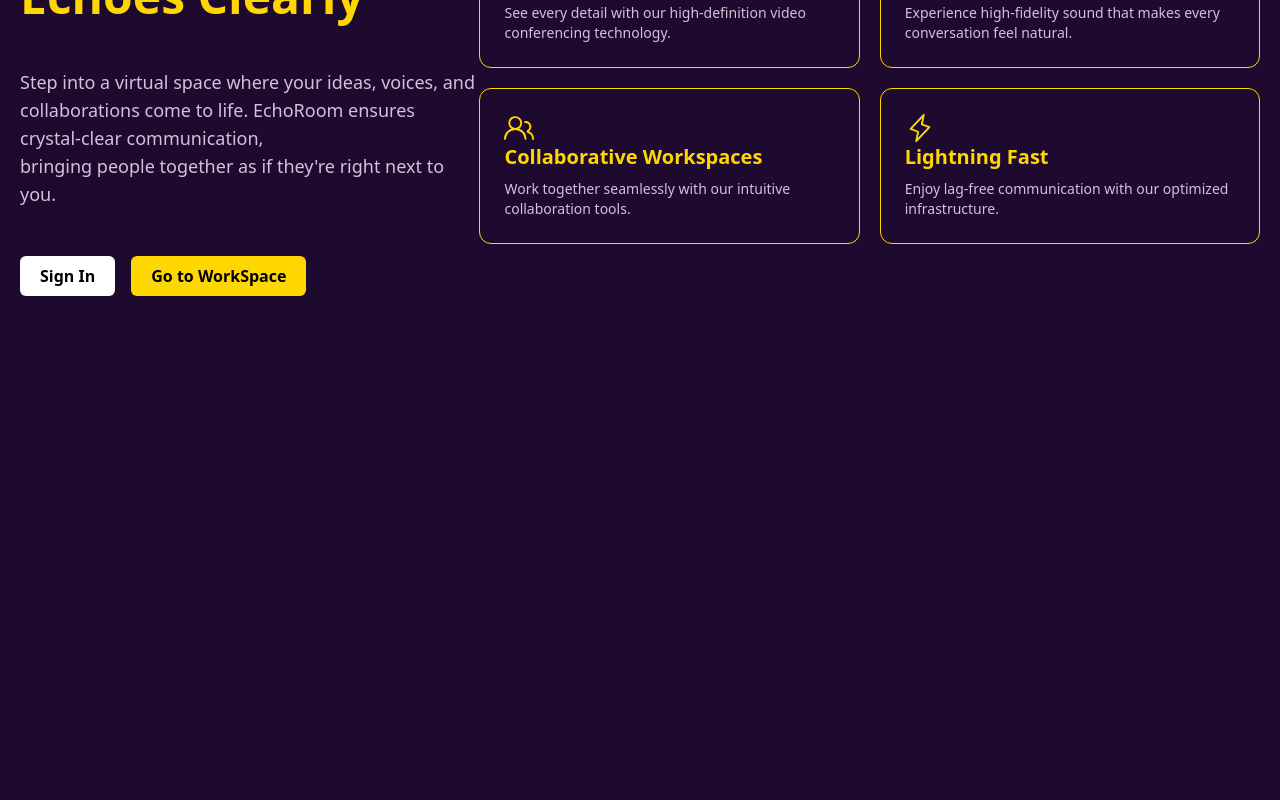
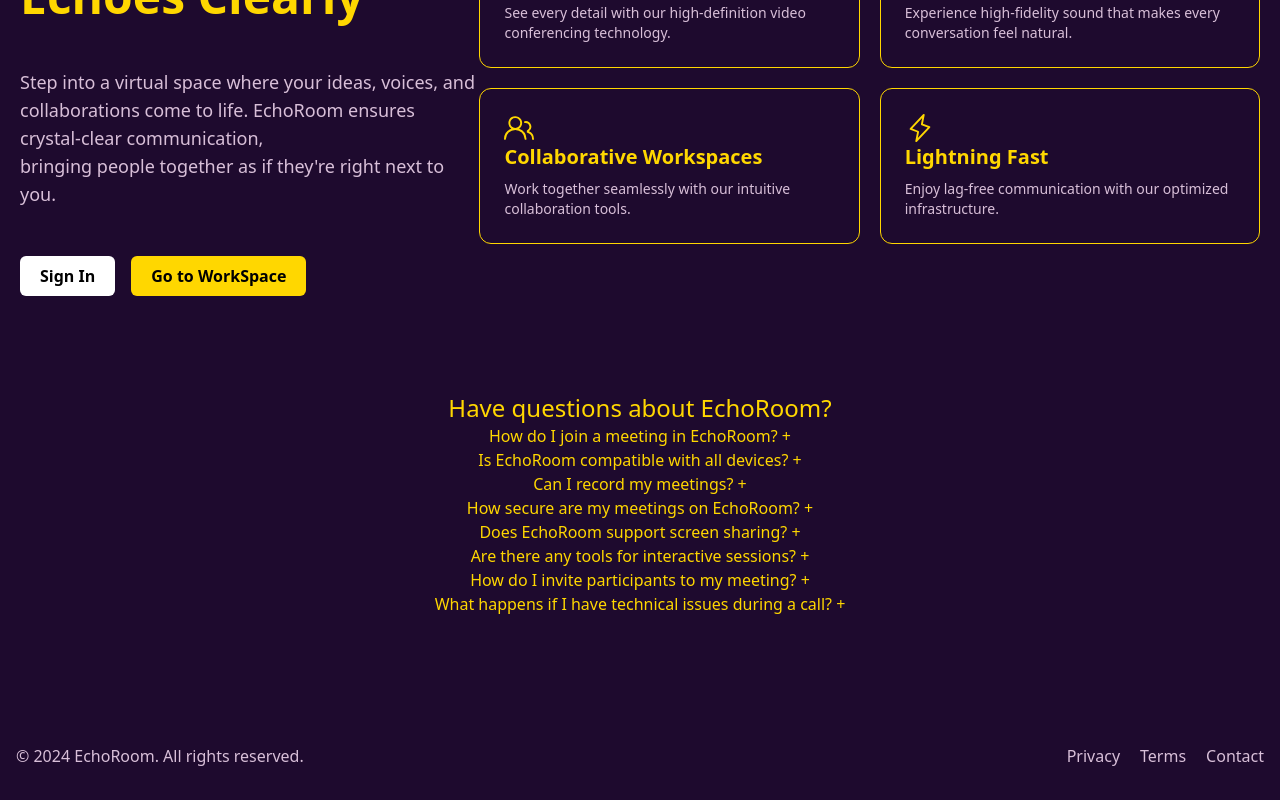
Before and after one commit to AxBwal/EchoRoom, a Next.js app: page / in a window 1280 px wide. Shown: the part 240-1040 px from the top of the page. Before the commit the page ends 800 px from the top, so only its background shows below. Built offline with nearby package versions, Linux system fonts and the light colour scheme.

Commit message:
faq section added

```diff
--- /dev/null
+++ b/src/app/Components/Home/Faq.tsx
@@ -0,0 +1,92 @@
+"use client"
+import React, { useState } from "react";
+
+const faqData = [
+    {
+        id: 1,
+        question: "How do I join a meeting in EchoRoom?",
+        answer:
+            "Simply click on the meeting link provided by the host. You can also enter the meeting ID on the homepage to join instantly.",
+    },
+    {
+        id: 2,
+        question: "Is EchoRoom compatible with all devices?",
+        answer:
+            "Yes, EchoRoom is optimized for desktop, tablet, and mobile devices, providing a seamless experience across all platforms.",
+    },
+    {
+        id: 3,
+        question: "Can I record my meetings?",
+        answer:
+            "Absolutely! With one-click recording, you can capture entire sessions to review or share later.",
+    },
+    {
+        id: 4,
+        question: "How secure are my meetings on EchoRoom?",
+        answer:
+            "EchoRoom uses end-to-end encryption to ensure that your conversations, files, and video streams are secure and accessible only to participants.",
+    },
+    {
+        id: 5,
+        question: "Does EchoRoom support screen sharing?",
+        answer:
+            "Yes, you can share your entire screen, specific applications, or browser tabs easily, enhancing collaborative experiences.",
+    },
+    {
+        id: 6,
+        question: "Are there any tools for interactive sessions?",
+        answer:
+            "EchoRoom includes polls, Q&A, and virtual whiteboards to help keep your sessions engaging and interactive.",
+    },
+    {
+        id: 7,
+        question: "How do I invite participants to my meeting?",
+        answer:
+            "When creating a meeting, EchoRoom generates a unique link that you can share with participants. You can also add email invitations directly through the app.",
+    },
+    {
+        id: 8,
+        question: "What happens if I have technical issues during a call?",
+        answer:
+            "EchoRoom offers 24/7 support. Visit the help section in the app or contact our support team for assistance at any time.",
+    },
+];
+
+function Faq() {
+    const [openid, setOpenid] = useState<number | null>(null)
+    function openhandler(id: number) {
+        if (openid === null) {
+            setOpenid(id)
+        }
+        else {
+            setOpenid(null)
+        }
+    }
+    return (
+        <div>
+            <div>
+                <div className="text-[#FFD700] text-2xl text-center"> Have questions about EchoRoom? </div>
+                <div>
+                    {
+                        faqData.map((item) => {
+                            return <div key={item.id}>
+                                <div className="text-[#FFD700] text-center">{item.question} <span className="cursor-pointer" onClick={() => openhandler(item.id)}>
+                                    {
+                                        openid === item.id ? ("-") : ("+")
+                                    }
+                                </span>
+                                </div>
+
+                                {
+                                    openid === item.id && (<div className="text-[#D8BFD8] text-center">{item.answer}</div>)
+                                }
+                            </div>
+                        })
+                    }
+                </div>
+            </div>
+        </div>
+    );
+}
+
+export default Faq;
--- /dev/null
+++ b/src/app/Components/Home/Footer.tsx
@@ -0,0 +1,18 @@
+import React from 'react'
+
+function Footer() {
+    return (
+        <div>
+            <div className='flex justify-between items-center text-[#D8BFD8] px-4 py-8 mt-24'>
+            <div>© 2024 EchoRoom. All rights reserved.</div>
+            <div className='flex gap-5 text-[#D8BFD8]'>
+                <div className="hover:text-[#FFD700] cursor-pointer">Privacy</div>
+                <div className="hover:text-[#FFD700] cursor-pointer">Terms</div>
+                <div className="hover:text-[#FFD700] cursor-pointer">Contact</div>
+            </div>
+            </div>
+        </div>
+    )
+}
+
+export default Footer
--- a/src/app/Components/Homepage.tsx
+++ b/src/app/Components/Homepage.tsx
@@ -1,10 +1,12 @@
 import React from 'react'
 import Hero from './Home/Hero'
+import Faq from './Home/Faq'
 
 function Homepage() {
   return (
     <div>
         <Hero/>
+        <Faq/>
     </div>
   )
 }
--- a/src/app/page.tsx
+++ b/src/app/page.tsx
@@ -1,3 +1,4 @@
+import Footer from "./Components/Home/Footer";
 import Homepage from "./Components/Homepage";
 import Navbar from "./Components/Navbar";
 
@@ -6,6 +7,7 @@
     <div>
       <Navbar />
       <Homepage />
+      <Footer/>
     </div>
   );
 }
```
